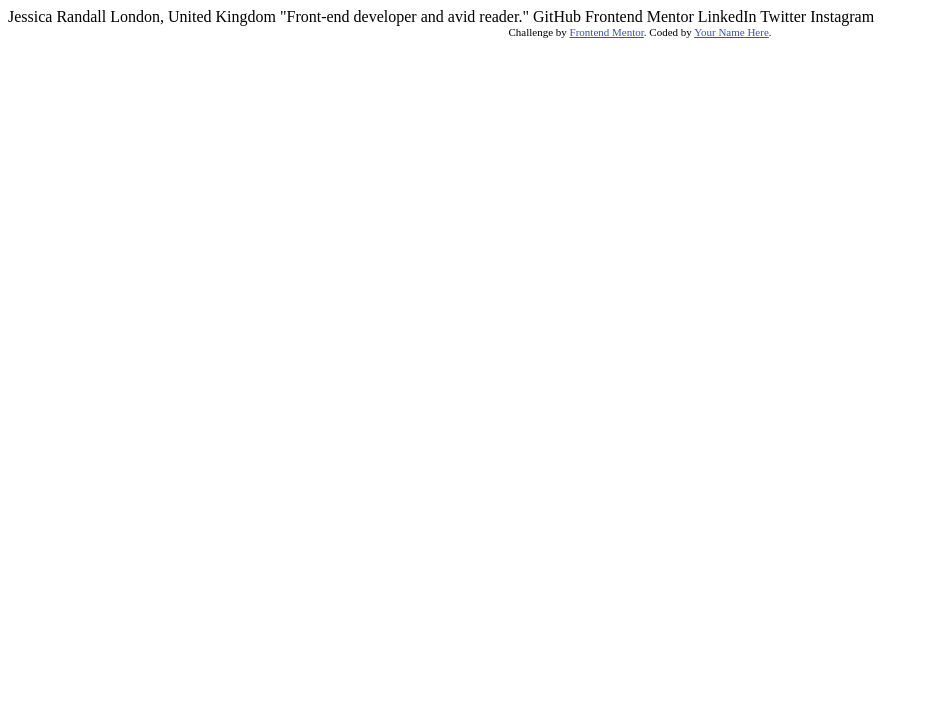
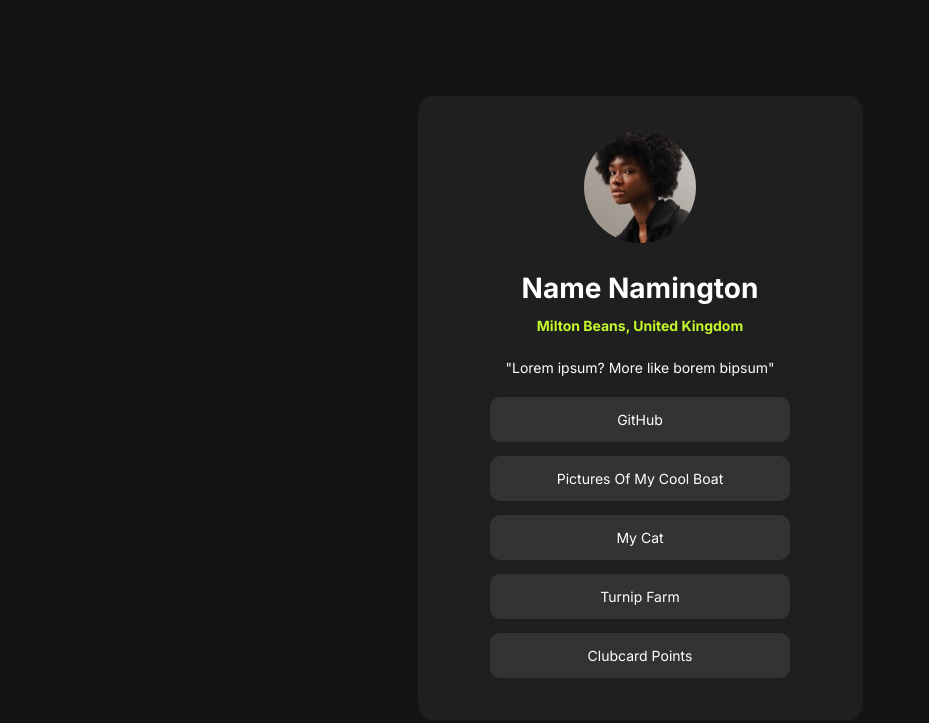
Before and after one commit to jliakers98/frontendmentor_003, a plain HTML site: page index.html in a window 1280 px wide. Shown: the whole page, without its empty margins (0-929 px from the left). Drawn offline with Linux system fonts and the light colour scheme.

Commit message:
finished

```diff
--- a/index.html
+++ b/index.html
@@ -1,34 +1,30 @@
 <!DOCTYPE html>
 <html lang="en">
+
 <head>
+  <link rel="preconnect" href="https://fonts.googleapis.com">
+  <link rel="preconnect" href="https://fonts.gstatic.com" crossorigin>
+  <link
+    href="https://fonts.googleapis.com/css2?family=Inter:ital,opsz,wght@0,14..32,100..900;1,14..32,100..900&display=swap"
+    rel="stylesheet">
+  <link rel="stylesheet" href="styles.css">
   <meta charset="UTF-8">
-  <meta name="viewport" content="width=device-width, initial-scale=1.0"> <!-- displays site properly based on user's device -->
+  <meta name="viewport" content="width=device-width, initial-scale=1.0">
+  <title>Social links</title>
+</head>
 
-  <link rel="icon" type="image/png" sizes="32x32" href="./assets/images/favicon-32x32.png">
+<body>
+  <main>
+    <img src="assets/images/avatar-jessica.jpeg" alt="Profile Picture">
+    <h1>Name Namington</h1>
+    <h2>Milton Beans, United Kingdom</h2>
+    <p>"Lorem ipsum? More like borem bipsum"</p>
+    <button>GitHub</button>
+    <button>Pictures of my Cool boat</button>
+    <button>My Cat</button>
+    <button>Turnip Farm</button>
+    <button>Clubcard points</button>
+  </main>
+</body>
 
-  <title>Frontend Mentor | Social links profile</title>
-
-  <!-- Feel free to remove these styles or customise in your own stylesheet 👍 -->
-  <style>
-    .attribution { font-size: 11px; text-align: center; }
-    .attribution a { color: hsl(228, 45%, 44%); }
-  </style>
-</head>
-<body>
-
-  Jessica Randall
-  London, United Kingdom
-  "Front-end developer and avid reader."
-
-  GitHub
-  Frontend Mentor
-  LinkedIn
-  Twitter
-  Instagram
-
-  <div class="attribution">
-    Challenge by <a href="https://www.frontendmentor.io?ref=challenge" target="_blank">Frontend Mentor</a>.
-    Coded by <a href="#">Your Name Here</a>.
-  </div>
-</body>
 </html>
--- /dev/null
+++ b/styles.css
@@ -0,0 +1,48 @@
+* {
+    font-family: Inter, sans-serif;
+    font-size: 14px;
+    color:white;
+}
+
+body {
+    background-color: hsl(0, 0%, 8%);
+    display: flex;
+    align-items: center;
+    justify-content: center;
+    height: 100vh;
+}
+
+main {
+    background-color: hsl(0, 0%, 12%);
+    width: 90%;
+    max-width:375px ;
+    border-radius: 3%;
+    display: flex;
+    flex-direction: column;
+    align-items: center;
+    padding: 2.5em;
+}
+
+img {
+    margin-bottom: 2em;
+    border-radius: 50%;
+    width: 30%;
+    max-width: 125px;
+}
+h1{
+    font-size: 2em;
+    margin:0;
+}
+h2{
+
+    color:hsl(75, 94%, 57%);
+}
+button {
+    text-transform: capitalize;
+    width:80%;
+    border: none;
+    margin: 0.5em;
+    padding: 1em;
+    border-radius: 0.75em;
+    background-color: hsl(0, 0%, 20%);
+}
```
